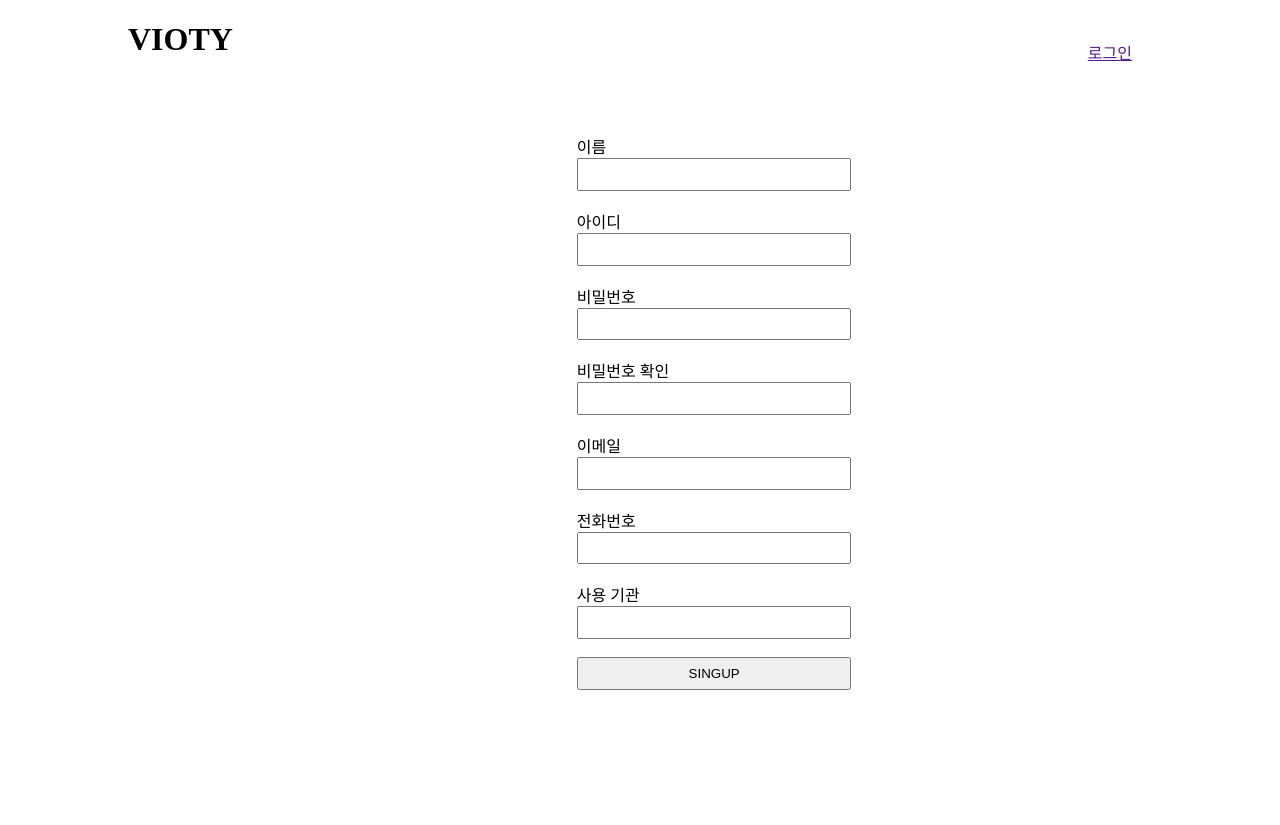
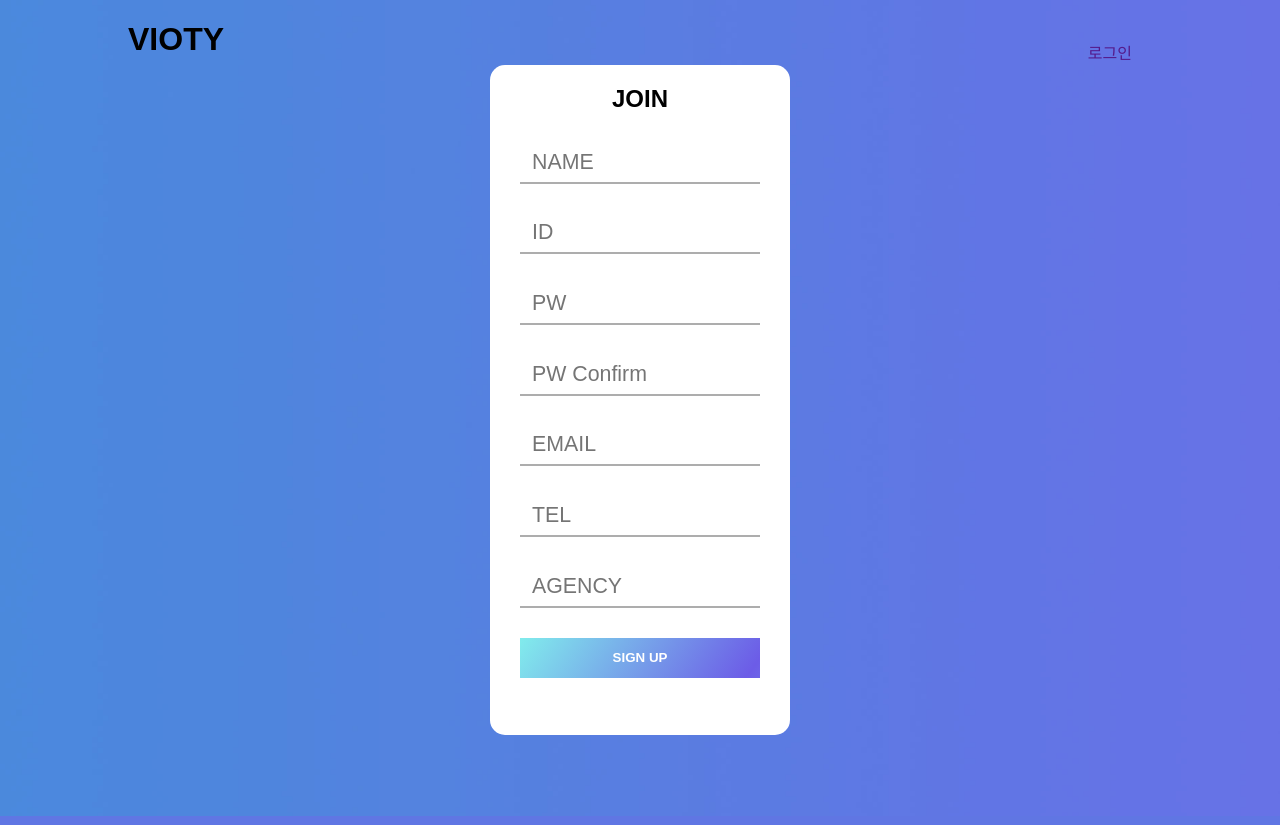
Before and after one commit to wwyyww/Vioty, a Django app: page /signup/ in a window 1280 px wide; the page is wider, and only the part inside the window is pictured. Run offline with Django 3.2, Linux system fonts and the light colour scheme.

Commit message:
login, signup 코드 삽입
login, signup 코드 삽입

```diff
--- /dev/null
+++ b/map/static/css/login_style.css
@@ -0,0 +1,203 @@
+header{
+    height:75px;
+    position:fixed;
+    width: 100%;
+    z-index:9999;
+    top:0;
+    left:0;
+}
+
+h1{float:left;}
+.main_map{
+    width:80%;
+    height: 50%;
+    padding-top: 8%;
+    padding-left:10%;
+    padding-right:10%;
+}
+.menu{float:right;}
+.menu li{float:left; list-style:none;}
+.menu a{line-height:75px; padding:0 20px;}
+ .wrapper{width:80%; margin:0 auto; }
+ .clearfix{content:''; display:block; clear:both;}
+
+
+ *{
+
+    text-decoration: none;
+    font-family:sans-serif;
+
+  }
+
+  body {
+      height: 100vh;
+    background-image:url('../image/blue.jpg');
+    background-repeat: no-repeat;
+    background-size:cover;
+  }
+
+  .loginForm {
+    position:absolute;
+    width:300px;
+    height:400px;
+    padding: 30px, 20px;
+    background-color:#FFFFFF;
+    text-align:center;
+    top:50%;
+    left:50%;
+    transform: translate(-50%,-50%);
+    border-radius: 15px;
+  }
+
+  .signForm {
+    position:absolute;
+    width:300px;
+    height:670px;
+    padding: 30px, 20px;
+    background-color:#FFFFFF;
+    text-align:center;
+    top:50%;
+    left:50%;
+    transform: translate(-50%,-50%);
+    border-radius: 15px;
+  }
+
+  .loginForm h2{
+    text-align: center;
+    margin: 30px;
+  }
+
+  .nameForm{
+    border-bottom: 2px solid #adadad;
+    margin: 30px;
+    padding: 5px 10px;
+  }
+  .idForm{
+    border-bottom: 2px solid #adadad;
+    margin: 30px;
+    padding: 5px 10px;
+  }
+
+  .pass1Form{
+    border-bottom: 2px solid #adadad;
+    margin: 30px;
+    padding: 5px 10px;
+  }
+  .pass2Form{
+    border-bottom: 2px solid #adadad;
+    margin: 30px;
+    padding: 5px 10px;
+  }
+
+  .emailForm{
+    border-bottom: 2px solid #adadad;
+    margin: 30px;
+    padding: 5px 10px;
+  }
+
+  .telForm{
+    border-bottom: 2px solid #adadad;
+    margin: 30px;
+    padding: 5px 10px;
+  }
+
+  .agencyForm{
+    border-bottom: 2px solid #adadad;
+    margin: 30px;
+    padding: 5px 10px;
+  }
+
+  .name {
+    width: 100%;
+    border:none;
+    outline:none;
+    color: #636e72;
+    font-size:16px;
+    height:25px;
+    background: none;
+  }
+
+  .id {
+    width: 100%;
+    border:none;
+    outline:none;
+    color: #636e72;
+    font-size:16px;
+    height:25px;
+    background: none;
+  }
+
+  .pw1 {
+    width: 100%;
+    border:none;
+    outline:none;
+    color: #636e72;
+    font-size:16px;
+    height:25px;
+    background: none;
+  }
+
+  .pw2 {
+    width: 100%;
+    border:none;
+    outline:none;
+    color: #636e72;
+    font-size:16px;
+    height:25px;
+    background: none;
+  }
+
+  .email {
+    width: 100%;
+    border:none;
+    outline:none;
+    color: #636e72;
+    font-size:16px;
+    height:25px;
+    background: none;
+  }
+
+  .tel {
+    width: 100%;
+    border:none;
+    outline:none;
+    color: #636e72;
+    font-size:16px;
+    height:25px;
+    background: none;
+  }
+
+  .agency {
+    width: 100%;
+    border:none;
+    outline:none;
+    color: #636e72;
+    font-size:16px;
+    height:25px;
+    background: none;
+  }
+
+
+
+  .btn {
+    position:relative;
+    left:40%;
+    transform: translateX(-50%);
+    margin-bottom: 40px;
+    width:80%;
+    height:40px;
+    background: linear-gradient(125deg,#81ecec,#6c5ce7,#81ecec);
+    background-position: left;
+    background-size: 200%;
+    color:white;
+    font-weight: bold;
+    border:none;
+    cursor:pointer;
+    transition: 0.4s;
+    display:inline;
+  }
+
+
+  .bottomText {
+    text-align: center;
+  }
--- a/map/templates/map/signup.html
+++ b/map/templates/map/signup.html
@@ -2,11 +2,11 @@
 <!DOCTYPE html>
 <html>
     <head>
-        <link rel="stylesheet" type="text/css" href="{% static 'css/style.css' %}">
+        <link rel="stylesheet" type="text/css" href="{% static 'css/login_style.css' %}">
         <meta charset="utf-8"/>
         <title>회원가입</title>
      </head>
-<body>
+     <body width="100%" height="100%">
         <header>
                 <div class="wrapper">
                 <h1>VIOTY</h1>
@@ -21,32 +21,43 @@
 
 
 
-   <form method="POST" action="{%url 'signup' %}">
-{% csrf_token %}
-
-
 <style type="text/css">
         #name, #ID, #PW1, #PW2, #email, #tel, #agency {width: 200pt; height: 20pt; font-size: 16pt;}
 </style>
 
 
-<div style="position: relative; display: inline-block; margin-left: 35%; margin-right: 30%; padding: 10%; ">
-이름 <br>
-        <input id="name" name="name" type="text"/> <br> <br>
-아이디 <br>
-        <input id="ID" name="ID" type="text"/> <br> <br>
-비밀번호 <br>
-        <input id="PW1" name="PW1" type="password"/> <br> <br>
-비밀번호 확인 <br>
-        <input id="PW2" name="PW2" type="password"/><br> <br>
-이메일 <br>
-        <input id="email" name="email" type="email"/> <br> <br>
-전화번호 <br>
-        <input id="tel" name="tel" type="tel"/> <br> <br>
-사용 기관 <br>
-        <input id="agency" name="agency" type="text"/> <br> <br>
-        <button type="submit" style="width: 206pt; height: 25pt;">SINGUP</button>
-</div>
+<form method="POST" action="{%url 'signup' %}"  class="signForm">
+        {% csrf_token %}
+        <h2>JOIN</h2>
+
+
+
+        <div class="nameForm">
+
+        <input id="name" class="name" name="name" type="text" placeholder="NAME"/>
+        </div>
+
+
+        <div class="idForm">
+                <input id="ID" class="id" name="ID" type="text" placeholder="ID"/> <br>
+            </div>
+            <div class="pass1Form">
+                <input id="PW1" class="pw1" name="PW1" type="password" placeholder="PW"/> <br>
+                </div>
+                <div class="pass2Form">
+                <input id="PW2" class="pw2" name="PW2" type="password" placeholder="PW Confirm"/> <br>
+                </div>
+                <div class="emailForm">
+                        <input id="email" class="email" name="email" type="email" placeholder="EMAIL"/> <br>
+                        </div>
+                <div class="telForm">
+                        <input id="tel" class="tel" name="tel" type="tel" placeholder="TEL"/> <br>
+                         </div>
+                <div class="agencyForm">
+                        <input  id="agency" class="agency" name="agency" type="text" placeholder="AGENCY"/> <br>
+                        </div>
+                <button type="submit" class="btn">SIGN UP</button>
+            <div class="bottomText"></div>
 
     </form>
 </body>
--- a/vioty/settings.py
+++ b/vioty/settings.py
@@ -80,7 +80,7 @@ DATABASES = {
         'ENGINE': 'django.db.backends.mysql',
         'NAME':'vioty',
         'USER':'root',
-        'PASSWORD':'',
+        'PASSWORD':'autoset',
         'HOST':'localhost',
         'PORT':'3306'
     }
@@ -125,6 +125,7 @@ USE_TZ = True
 
 STATIC_URL = '/static/'
 
+
 # STATICFILES_DIRS = [
 #     os.path.join(BASE_DIR, 'map', 'static')
 # ]
```
Also changed, not shown: map/templates/map/login.html (+16 -8 lines), map/static/image/blue.jpg (added), map/urls.py (line endings or trailing spaces).
